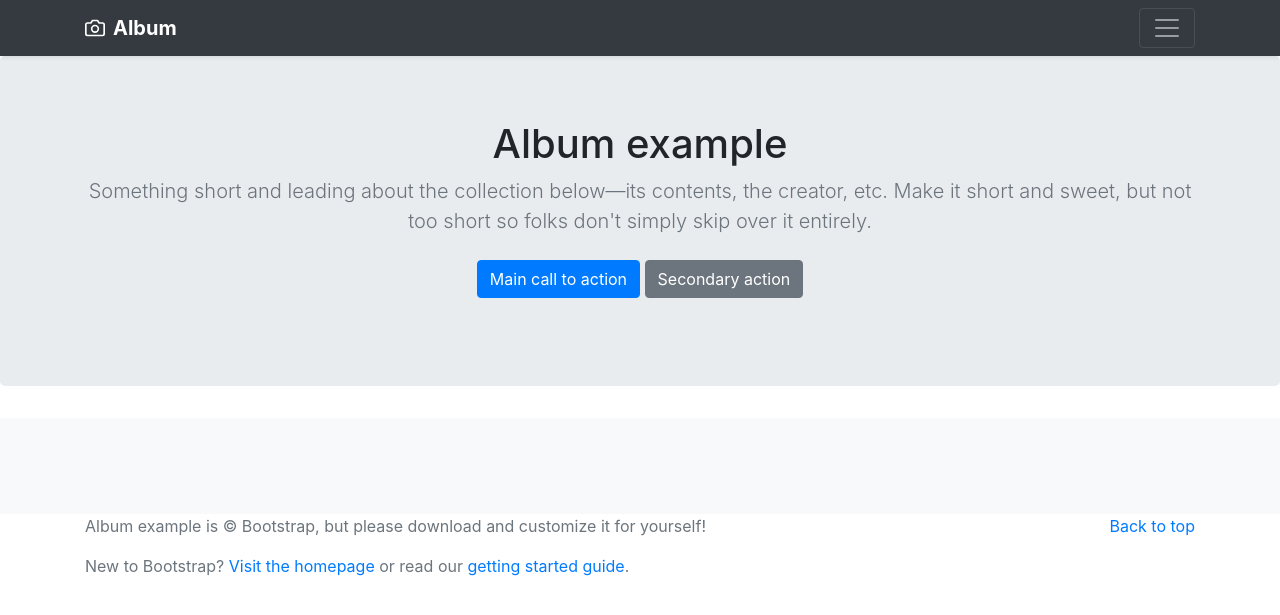
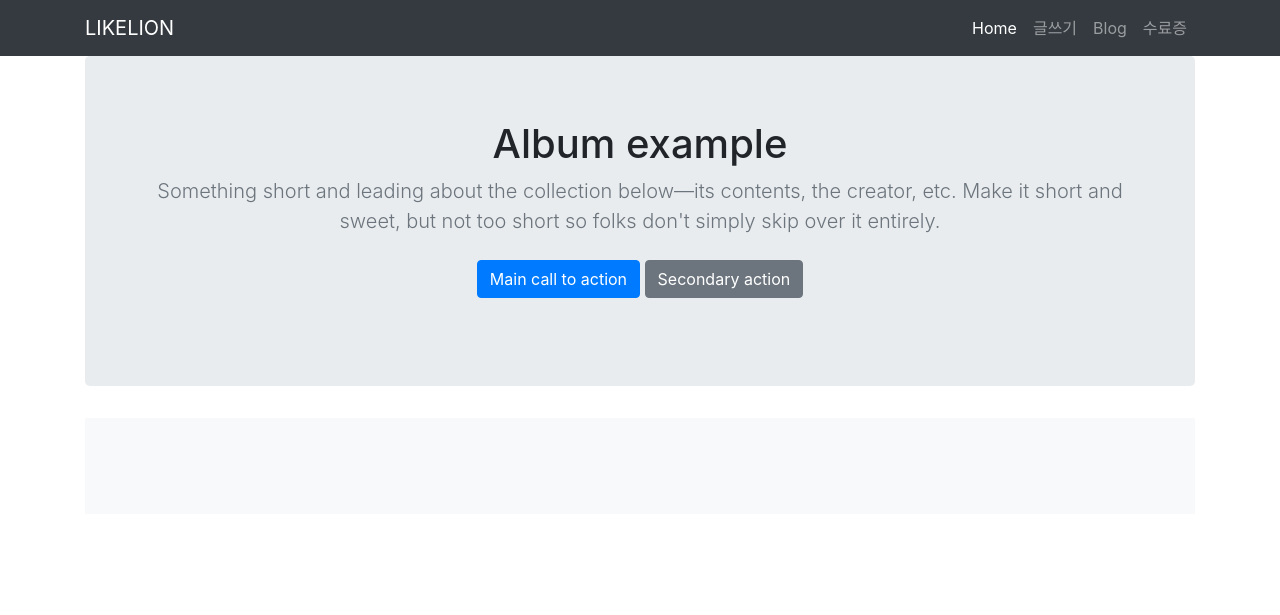
Before and after one commit to sunshane6726/likelion2, a Django app: page /portfolio/ in a window 1280 px wide. Shown: the top 615 px of the page. Run offline with Django 3.2, Linux system fonts and the light colour scheme; data that the repository does not hold is empty; some libraries are stand-ins or nearby versions.

Commit message:
PortfolioRevise

```diff
--- a/portfolio/templates/portfolio/portfolio.html
+++ b/portfolio/templates/portfolio/portfolio.html
@@ -1,65 +1,13 @@
+{% extends 'base.html' %}
 
-<!doctype html>
-<html lang="en">
-  <head>
-    <meta charset="utf-8">
-    <meta name="viewport" content="width=device-width, initial-scale=1, shrink-to-fit=no">
-    <meta name="description" content="">
-    <meta name="author" content="">
-    <link rel="icon" href="../../../../favicon.ico">
+{% block content %}
 
-    <title>Album example for Bootstrap</title>
-
-    <link rel="canonical" href="https://getbootstrap.com/docs/4.1/examples/album/">
-
-    <!-- Bootstrap core CSS -->
-    <link href="../../dist/css/bootstrap.min.css" rel="stylesheet">
-
-    <!-- Custom styles for this template -->
-    <link href="album.css" rel="stylesheet">
-
-    <link rel="stylesheet" href="https://stackpath.bootstrapcdn.com/bootstrap/4.3.1/css/bootstrap.min.css" integrity="sha384-ggOyR0iXCbMQv3Xipma34MD+dH/1fQ784/j6cY/iJTQUOhcWr7x9JvoRxT2MZw1T" crossorigin="anonymous">
-
-  </head>
-
-  <body>
-
-    <header>
-      <div class="collapse bg-dark" id="navbarHeader">
-        <div class="container">
-          <div class="row">
-            <div class="col-sm-8 col-md-7 py-4">
-              <h4 class="text-white">About</h4>
-              <p class="text-muted">Add some information about the album below, the author, or any other background context. Make it a few sentences long so folks can pick up some informative tidbits. Then, link them off to some social networking sites or contact information.</p>
-            </div>
-            <div class="col-sm-4 offset-md-1 py-4">
-              <h4 class="text-white">Contact</h4>
-              <ul class="list-unstyled">
-                <li><a href="#" class="text-white">Follow on Twitter</a></li>
-                <li><a href="#" class="text-white">Like on Facebook</a></li>
-                <li><a href="#" class="text-white">Email me</a></li>
-              </ul>
-            </div>
-          </div>
-        </div>
-      </div>
-      <div class="navbar navbar-dark bg-dark shadow-sm">
-        <div class="container d-flex justify-content-between">
-          <a href="#" class="navbar-brand d-flex align-items-center">
-            <svg xmlns="http://www.w3.org/2000/svg" width="20" height="20" viewBox="0 0 24 24" fill="none" stroke="currentColor" stroke-width="2" stroke-linecap="round" stroke-linejoin="round" class="mr-2"><path d="M23 19a2 2 0 0 1-2 2H3a2 2 0 0 1-2-2V8a2 2 0 0 1 2-2h4l2-3h6l2 3h4a2 2 0 0 1 2 2z"></path><circle cx="12" cy="13" r="4"></circle></svg>
-            <strong>Album</strong>
-          </a>
-          <button class="navbar-toggler" type="button" data-toggle="collapse" data-target="#navbarHeader" aria-controls="navbarHeader" aria-expanded="false" aria-label="Toggle navigation">
-            <span class="navbar-toggler-icon"></span>
-          </button>
-        </div>
-      </div>
-    </header>
-
+{% load staticfiles %}
 <main role="main">
 
         <section class="jumbotron text-center">
           <div class="container">
+
             <h1 class="jumbotron-heading">Album example</h1>
             <p class="lead text-muted">Something short and leading about the collection below—its contents, the creator, etc. Make it short and sweet, but not too short so folks don't simply skip over it entirely.</p>
             <p>
@@ -71,22 +19,14 @@
 
     <div class="album py-5 bg-light">
         <div class="container">
-
             <div class="row">
             {% for portfolio in portfolios.all %}
             <div class="col-md-4">
                 <div class="card mb-4 shadow-sm">
-                 <img class="card-img-top" src="{{portfolio.image.url}}" alt="Card image cap">
+                <img class="card-img-top" src="{{portfolio.images.url}}" alt="#">
                 <div class="card-body">
-                    {{portfolio.title}}
-                  <p class="card-text">{{portfolio.description}}</p>
-                  <div class="d-flex justify-content-between align-items-center">
-                    <div class="btn-group">
-                      <button type="button" class="btn btn-sm btn-outline-secondary">View</button>
-                      <button type="button" class="btn btn-sm btn-outline-secondary">Edit</button>
-                    </div>
-                    <small class="text-muted">9 mins</small>
-                  </div>
+                    <h4>{{ portfolio.title }}</h4>
+                    <p class="card-text">{{ portfolio.description }}</p>
                 </div>
                 </div>
             </div>
@@ -94,26 +34,5 @@
         </div>
         </div>
     </div>
-
 </main>
-
-    <footer class="text-muted">
-      <div class="container">
-        <p class="float-right">
-          <a href="#">Back to top</a>
-        </p>
-        <p>Album example is &copy; Bootstrap, but please download and customize it for yourself!</p>
-        <p>New to Bootstrap? <a href="../../">Visit the homepage</a> or read our <a href="../../getting-started/">getting started guide</a>.</p>
-      </div>
-    </footer>
-
-    <!-- Bootstrap core JavaScript
-    ================================================== -->
-    <!-- Placed at the end of the document so the pages load faster -->
-    <script src="https://code.jquery.com/jquery-3.3.1.slim.min.js" integrity="sha384-q8i/X+965DzO0rT7abK41JStQIAqVgRVzpbzo5smXKp4YfRvH+8abtTE1Pi6jizo" crossorigin="anonymous"></script>
-    <script>window.jQuery || document.write('<script src="../../assets/js/vendor/jquery-slim.min.js"><\/script>')</script>
-    <script src="../../assets/js/vendor/popper.min.js"></script>
-    <script src="../../dist/js/bootstrap.min.js"></script>
-    <script src="../../assets/js/vendor/holder.min.js"></script>
-  </body>
-</html>
+{% endblock %}
```
Lines whose indentation alone changed are shown as unchanged.
